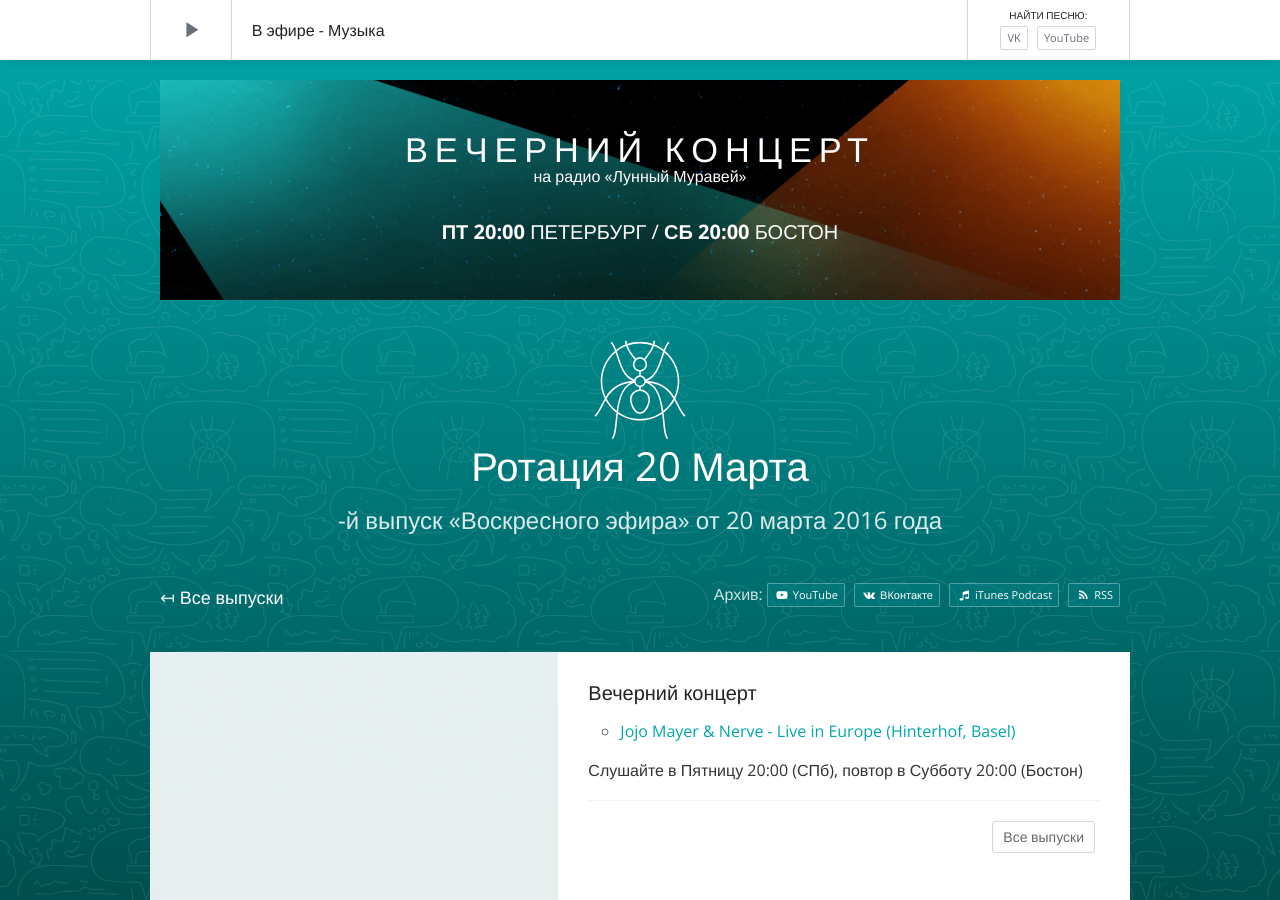
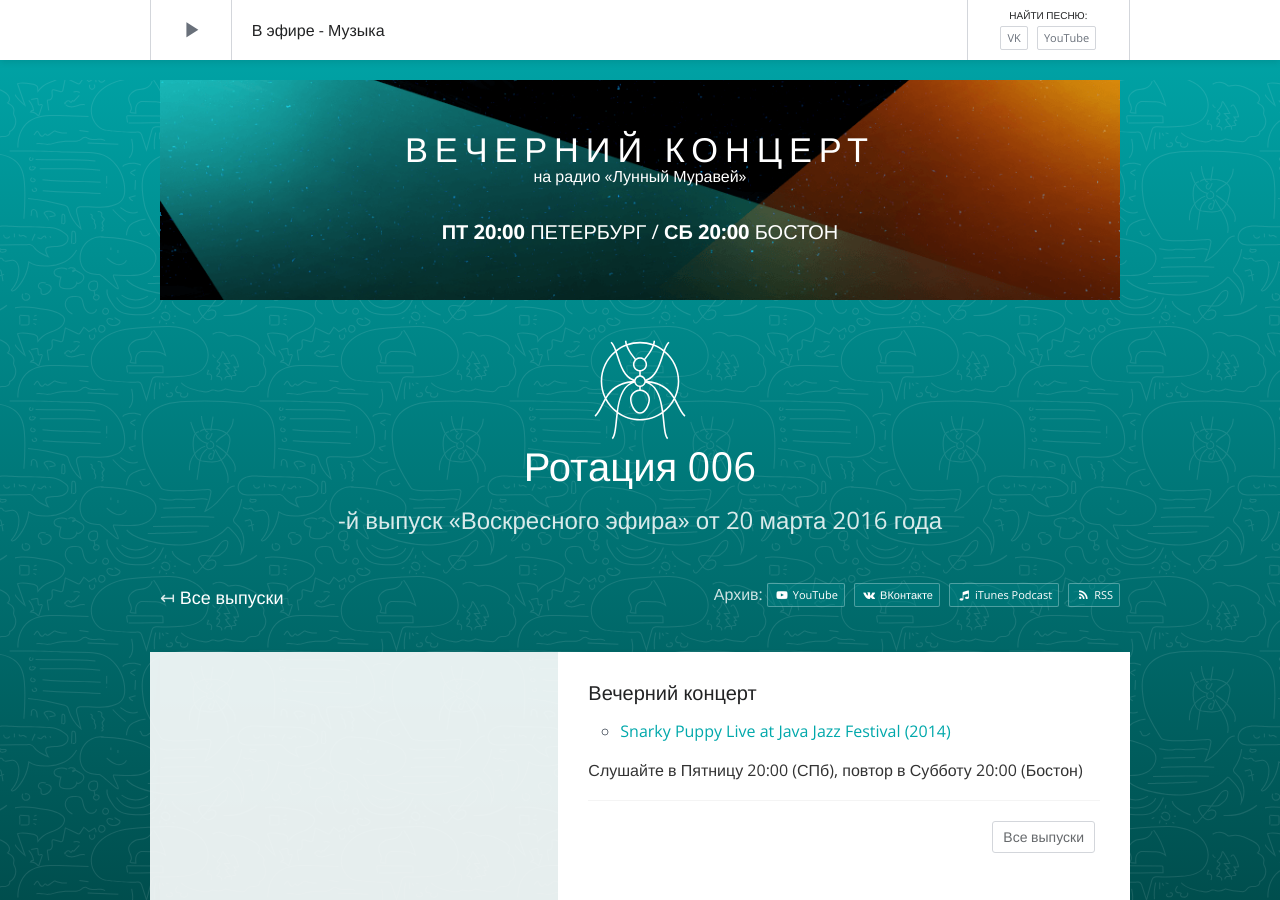
Before and after one commit to tretten/site-moonant, a Jekyll site: the page built from _posts/rotation/2016-03-20-ротация-006.md, in a window 1280 px wide and 900 px high. Built offline with Jekyll 4.4.1, drawn with Linux system fonts in a browser that asks for light colours; nearby versions of some CDN libraries; library files that are not in the unit come from our copies; a script that is not in the unit is left out; comment, search, counter and statistics services are not loaded.

Commit message:
+ концерт

```diff
--- a/_posts/rotation/2016-03-20-ротация-20-марта.md
+++ b/_posts/rotation/2016-03-20-ротация-006.md
@@ -10,6 +10,6 @@ album-5:    My Neighbour Is / Running of the Bulls (2014)
 ---
 
 #### Вечерний концерт
-- [Jojo Mayer & Nerve - Live in Europe (Hinterhof, Basel)](https://www.youtube.com/watch?v=prOtgYuLC0E)
+- [Snarky Puppy Live at Java Jazz Festival (2014)](https://www.youtube.com/watch?v=7gu8q_fJeVU)
 
 Слушайте в Пятницу 20:00 (СПб), повтор в Субботу 20:00 (Бостон)
```
Also changed, not shown: _posts/rotation/2016-02-14-ротация-001.md (renamed from _posts/rotation/2016-02-14-ротация-14-февраля.md), _posts/rotation/2016-02-21-ротация-002.md (renamed from _posts/rotation/2016-02-21-ротация-21-февраля.md), _posts/rotation/2016-02-28-ротация-003.md (renamed from _posts/rotation/2016-02-28-ротация-28-февраля.md), _posts/rotation/2016-03-06-ротация-004.md (renamed from _posts/rotation/2016-03-06-ротация-6-марта.md), _posts/rotation/2016-03-13-ротация-005.md (renamed from _posts/rotation/2016-03-13-ротация-13-марта.md).
